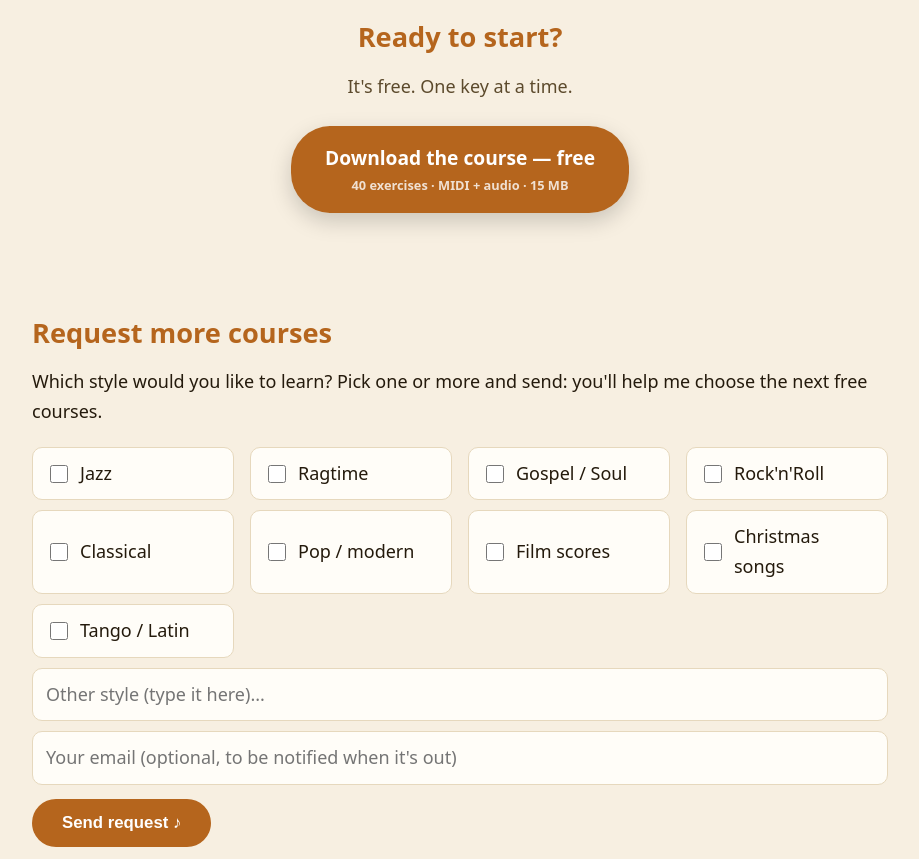
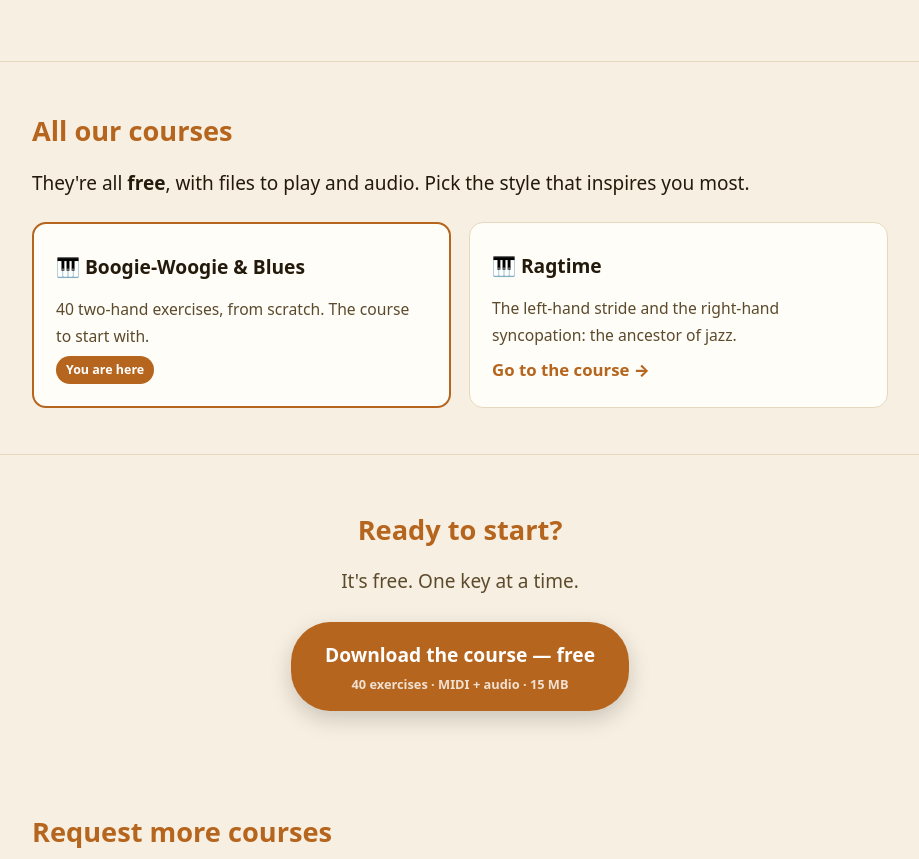
Before and after one commit to Marinovinc/corso-piano, a plain HTML site: page en.html in a window 1280 px wide. Shown: the part 3237-4096 px from the top of the page, without its empty margins (180-1099 px from the left). Drawn offline with Linux system fonts and the light colour scheme.

Commit message:
Sezione 'Tutti i nostri corsi' + leggibilita' migliorata
Co-Authored-By: Claude Opus 4.8 <noreply@anthropic.com>

```diff
--- a/en.html
+++ b/en.html
@@ -17,7 +17,12 @@
   }
   *{box-sizing:border-box}
   body{margin:0;background:var(--bg);color:var(--ink);
-       font:18px/1.65 system-ui,-apple-system,"Segoe UI",sans-serif}
+       font:19px/1.72 system-ui,-apple-system,"Segoe UI",sans-serif}
+  .courses .card{display:flex;flex-direction:column}
+  .courses .card h3{font-size:1.2rem;margin:.2em 0 .4em}
+  .courses .card .go{margin-top:auto;color:var(--accent);font-weight:800;text-decoration:none;font-size:1.05rem}
+  .courses .here{border-color:var(--accent);border-width:2px}
+  .courses .here .tag{display:inline-block;background:var(--accent);color:#fff;font-size:.78rem;font-weight:700;padding:3px 10px;border-radius:20px;margin-top:6px;align-self:flex-start}
   .wrap{max-width:900px;margin:0 auto;padding:0 22px}
   header.hero{background:linear-gradient(160deg,var(--accent) 0%,var(--accent-d) 100%);color:#fff;
     padding:64px 0 56px;text-align:center}
@@ -175,6 +180,25 @@
   </div>
 </section>
 
+<section class="courses">
+  <div class="wrap">
+    <h2>All our courses</h2>
+    <p>They're all <b>free</b>, with files to play and audio. Pick the style that inspires you most.</p>
+    <div class="grid">
+      <div class="card here">
+        <h3>&#127929; Boogie-Woogie &amp; Blues</h3>
+        <p>40 two-hand exercises, from scratch. The course to start with.</p>
+        <span class="tag">You are here</span>
+      </div>
+      <div class="card">
+        <h3>&#127929; Ragtime</h3>
+        <p>The left-hand stride and the right-hand syncopation: the ancestor of jazz.</p>
+        <a class="go" href="https://marinovinc.github.io/corso-piano-ragtime/en.html">Go to the course &rarr;</a>
+      </div>
+    </div>
+  </div>
+</section>
+
 <div class="download2">
   <div class="wrap">
     <h2 style="border:0">Ready to start?</h2>
@@ -227,7 +251,6 @@
   <div class="wrap">
     <p>Free piano course &mdash; Boogie-Woogie &amp; Blues. The exercises are original material,
     free to use and share for learning.</p>
-    <p>Like this style? Try the <a href="https://marinovinc.github.io/corso-piano-ragtime/en.html" style="color:var(--accent)">Ragtime course</a> too.</p>
   </div>
   <div class="wrap" style="text-align:center;margin-top:8px"><a href="https://corsopianoboogie.goatcounter.com" target="_blank" rel="noopener" style="color:var(--muted);font-size:13px;text-decoration:none">Site statistics</a></div>
 </footer>
```
Also changed, not shown: index.html (+25 -2 lines).
